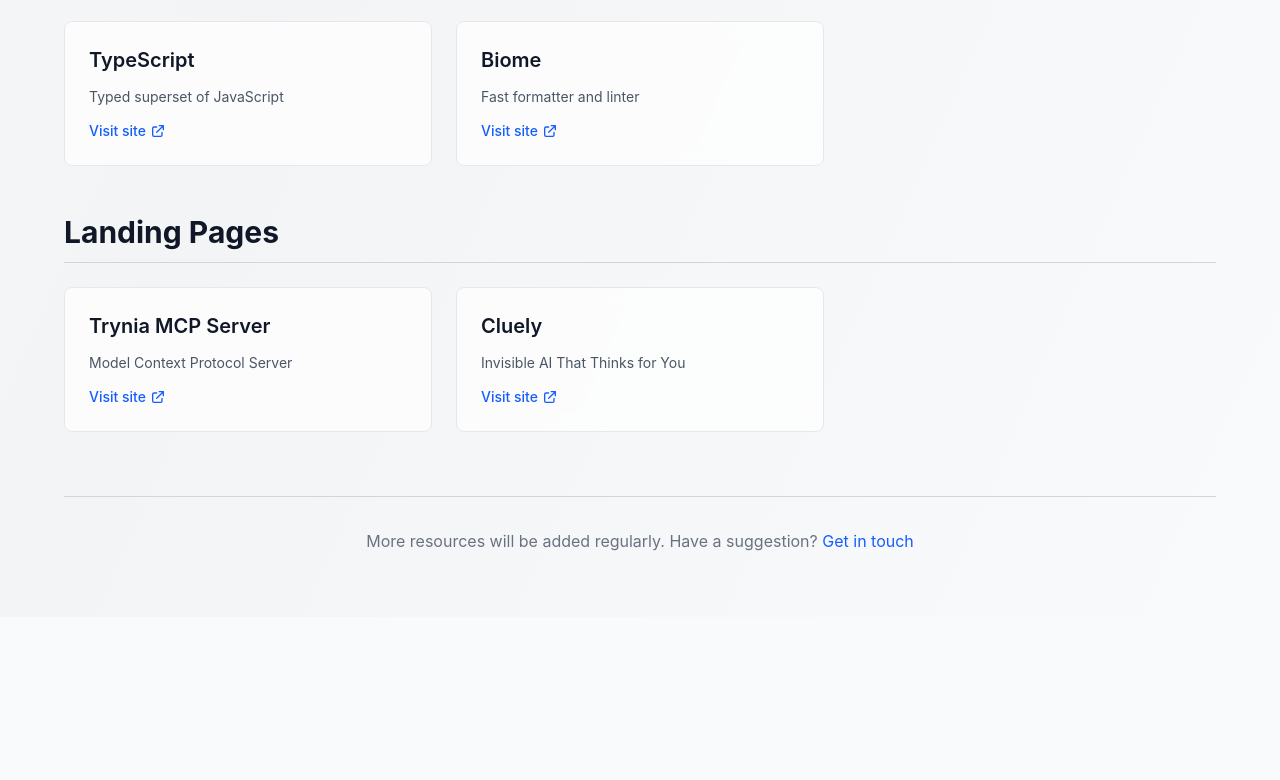
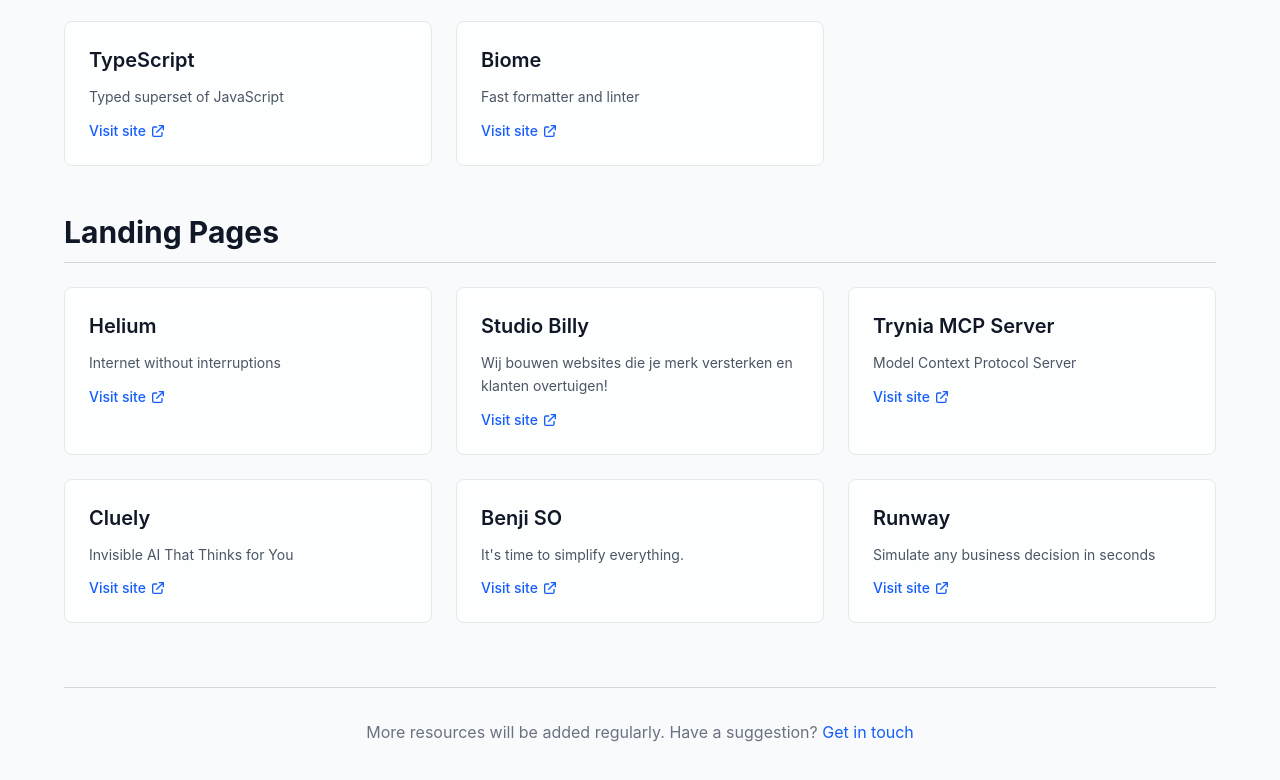
Before and after one commit to saulmn/saul-portfolio, an Astro site: page /references in a window 1280 px wide. Shown: the part 2320-3100 px from the top of the page. Before the commit the page ends 2937 px from the top, so only its background shows below. Built offline with nearby package versions, Linux system fonts and the light colour scheme; Astro itself is replaced by a stand-in of ours.

Commit message:
feat: Add some more references

```diff
--- a/src/components/References/References.tsx
+++ b/src/components/References/References.tsx
@@ -53,14 +53,18 @@
     {
       title: "Landing Pages",
       links: [
+        { name: "Helium", url: "https://helium.computer/", description: "Internet without interruptions" },
+        { name: "Studio Billy", url: "https://www.studiobilly.be/", description: "Wij bouwen websites die je merk versterken en klanten overtuigen!" },
         { name: "Trynia MCP Server", url: "https://www.trynia.ai/", description: "Model Context Protocol Server" },
         { name: "Cluely", url: "https://cluely.com/", description: "Invisible AI That Thinks for You" },
+        { name: "Benji SO", url: "https://benji.so/", description: "It's time to simplify everything." },
+        { name: "Runway", url: "https://runway.com/blog", description: "Simulate any business decision in seconds" },
       ]
     }
   ];
 
   return (
-    <div className="min-h-screen bg-gradient-to-br from-gray-50 via-gray-100 to-gray-50 dark:from-gray-900 dark:via-gray-800 dark:to-gray-900 py-16 px-4 transition-colors duration-300">
+    <div className="min-h-screen py-16 px-4 transition-colors duration-300">
       <div className="max-w-6xl mx-auto">
         <header className="text-center mb-16">
           <h1 className="text-4xl md:text-6xl font-bold text-gray-900 dark:text-white mb-4 transition-colors duration-300">
```
